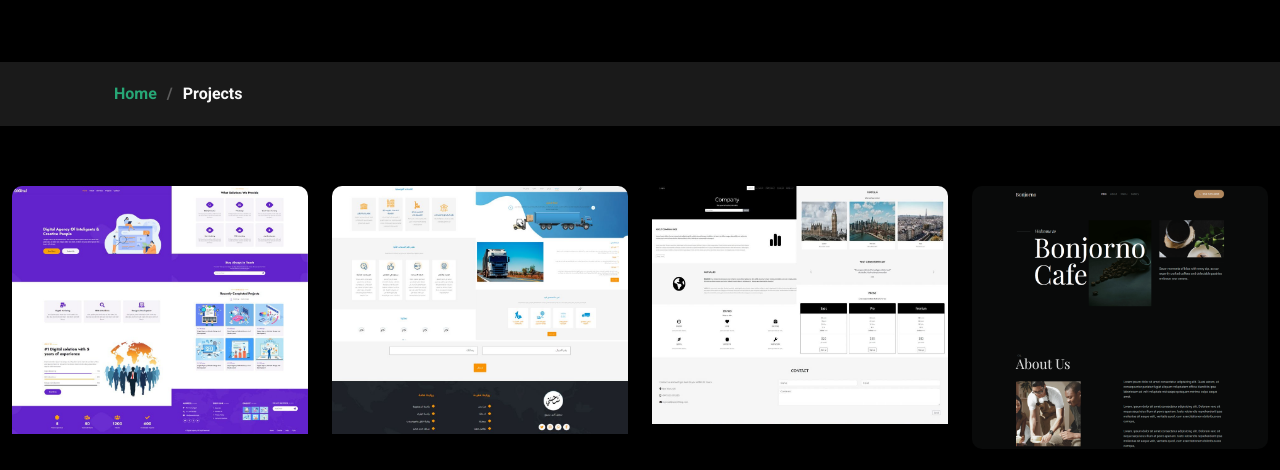
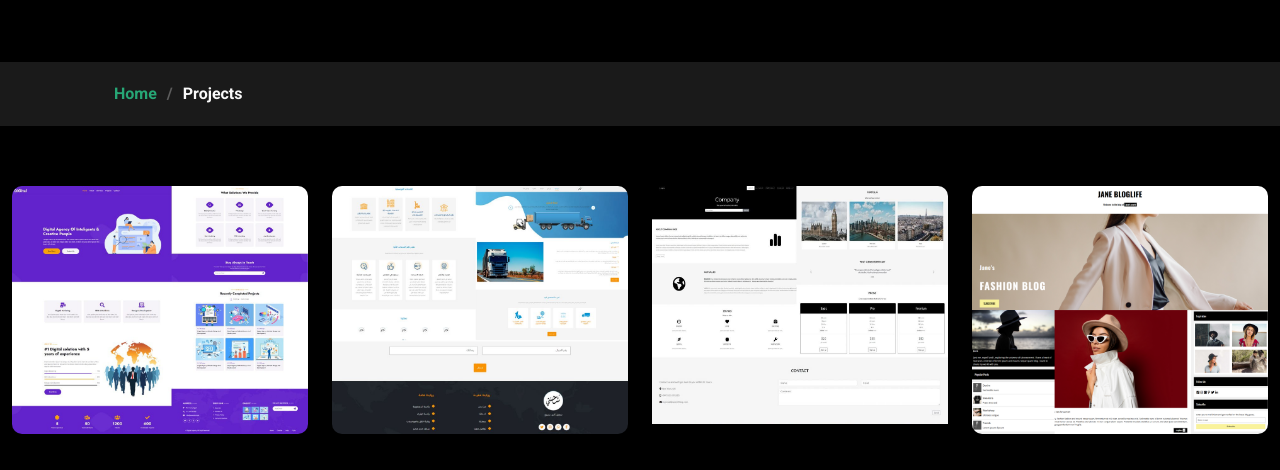
Before and after one commit to mohamedhany30/Portfolio, a plain HTML site: page Projects.html in a window 1280 px wide. Shown: the part 282-752 px from the top of the page. Drawn offline with Linux system fonts and the light colour scheme.

Commit message:
Update Projects.html

```diff
--- a/Projects.html
+++ b/Projects.html
@@ -121,15 +121,6 @@
               </div>
             </div><!-- End Gallery Item -->
 
-            <div class="col-xl-3 col-lg-4 col-md-6">
-              <div class="gallery-item h-100">
-                <img src="assets/img/gallery/gallery-4.jpg" class="img-fluid" alt="">
-                <div class="gallery-links d-flex align-items-center justify-content-center">
-                  <a href="assets/img/gallery/gallery-4.jpg" title="Gallery 4" class="glightbox preview-link"><i class="bi bi-arrows-angle-expand"></i></a>
-                  <a href="https://mohamedhany30.github.io/Bonjorno/" class="details-link"><i class="bi bi-link-45deg"></i></a>
-                </div>
-              </div>
-            </div><!-- End Gallery Item -->
 
             <div class="col-xl-3 col-lg-4 col-md-6">
               <div class="gallery-item h-100">
```
